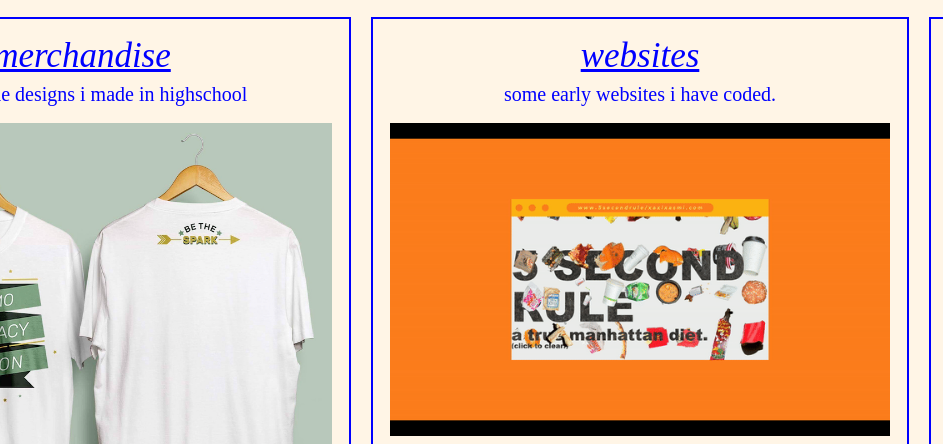
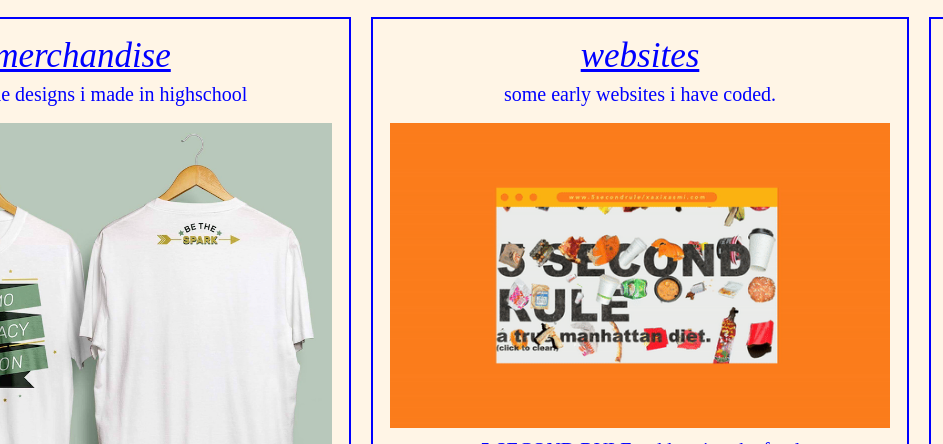
Before and after one commit to xaxixasmi/portfolio, a plain HTML site: page design.html in a window 1280 px wide. Shown: the part 661-1105 px from the top of the page, 0-943 px from the left. Drawn offline with Linux system fonts and the light colour scheme.

Commit message:
Update design.html

```diff
--- a/design.html
+++ b/design.html
@@ -63,7 +63,7 @@
     <a class="weblink" href="web.html">websites</a>
     <p>some early websites i have coded.</p>
     <a href="" target="_blank">
-        <img src="ddesign/webs2.gif" alt="Image 2">
+        <img src="ddesign/webs22.gif" alt="Image 2">
     </a>
     <p>5 SECOND RULE: addressing the food waste that is littered across my city, i collected images from all parts of the city and made this website to symbolize the hard work it takes to clear up the mess we regularly make through wastefulness.</p>
     <a href="" target="_blank">
```
